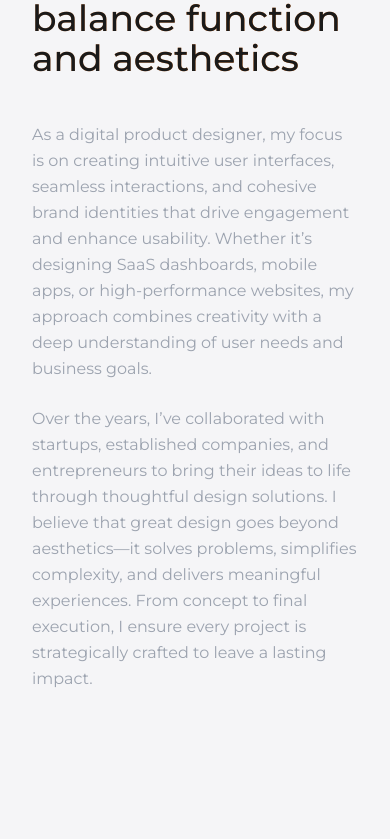
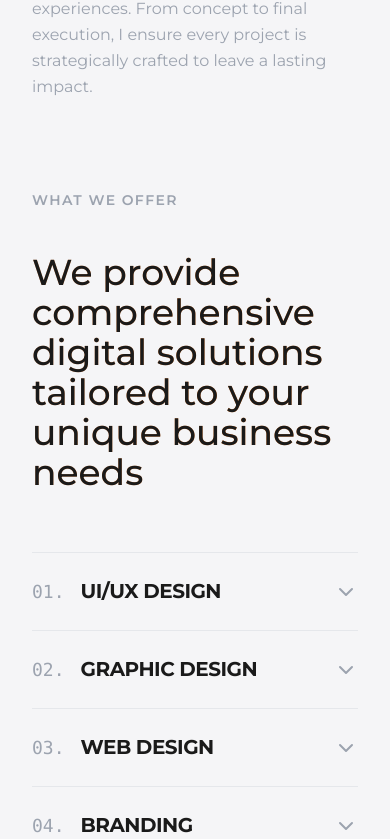
Before and after one commit to KamelMesbahi13/portfolio, a React (Vite) app: page /aboutme in a window 390 px wide. Shown: the part 2448-3287 px from the top of the page. Built offline with nearby package versions, Linux system fonts and the light colour scheme.

Commit message:
fixing some code

```diff
--- a/src/Components/AboutMe/AboutMeIntroduction/AboutMeIntroduction.jsx
+++ b/src/Components/AboutMe/AboutMeIntroduction/AboutMeIntroduction.jsx
@@ -30,7 +30,7 @@ const AboutMeIntroduction = () => {
   return (
     <section
       ref={sectionRef}
-      className="w-full pb-12 transition-colors duration-500 pt-28 bg-lightBg dark:bg-darkBg container mt-[30rem] md:pt-36 lg:pb-24"
+      className="w-full pb-12 transition-colors duration-500 bg-lightBg dark:bg-darkBg container md:mt-[30rem] md:pt-36 lg:pb-24"
     >
       <div className="mx-auto max-w-7xl">
         <div className="grid grid-cols-1 gap-10 md:grid-cols-12 md:gap-8 lg:gap-12">
--- a/src/Components/AboutMe/WhatWeOffer/WhatWeOffer.jsx
+++ b/src/Components/AboutMe/WhatWeOffer/WhatWeOffer.jsx
@@ -123,7 +123,7 @@ const WhatWeOffer = () => {
   return (
     <section
       ref={sectionRef}
-      className="w-full pb-12 transition-colors duration-500 pt-28 bg-lightBg dark:bg-darkBg container mt-[10rem] md:pt-36 lg:pb-24"
+      className="container w-full pb-12 transition-colors duration-500 bg-lightBg dark:bg-darkBg lg:pb-24"
     >
       <div className="mx-auto max-w-7xl">
         <div className="grid grid-cols-1 gap-10 md:grid-cols-12 md:gap-8 lg:gap-12">
@@ -218,7 +218,7 @@ const WhatWeOffer = () => {
                         <div className="pl-0 md:pl-[3.5rem] lg:pl-[4.5rem] grid gap-6 md:grid-cols-2">
                           {/* Summary */}
                           <div>
-                            <p className="text-base leading-relaxed text-textColorDark dark:text-gray-400">
+                            <p className="text-base leading-relaxed text-textColorWhite dark:text-textColorDark">
                               {service.summary}
                             </p>
                           </div>
```
